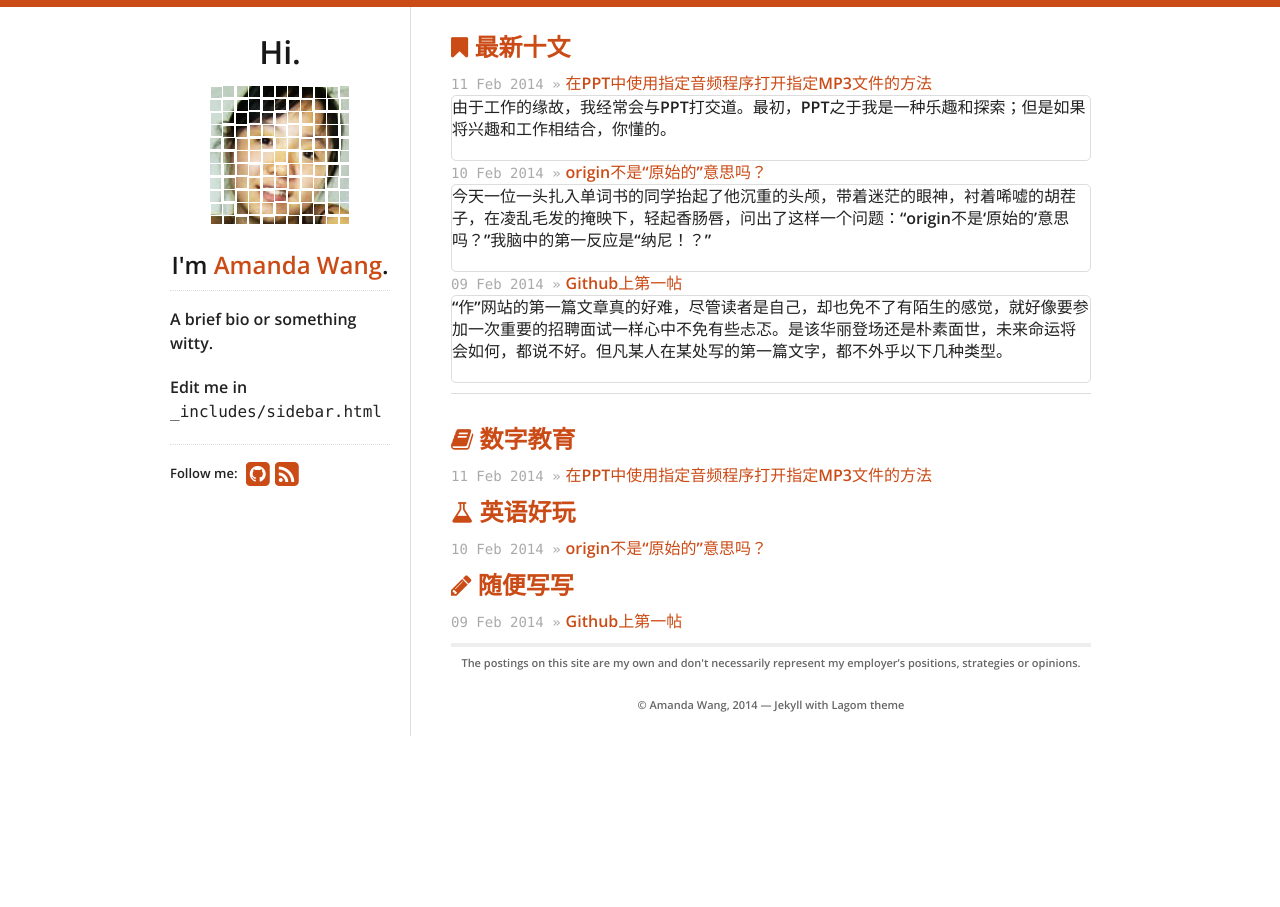
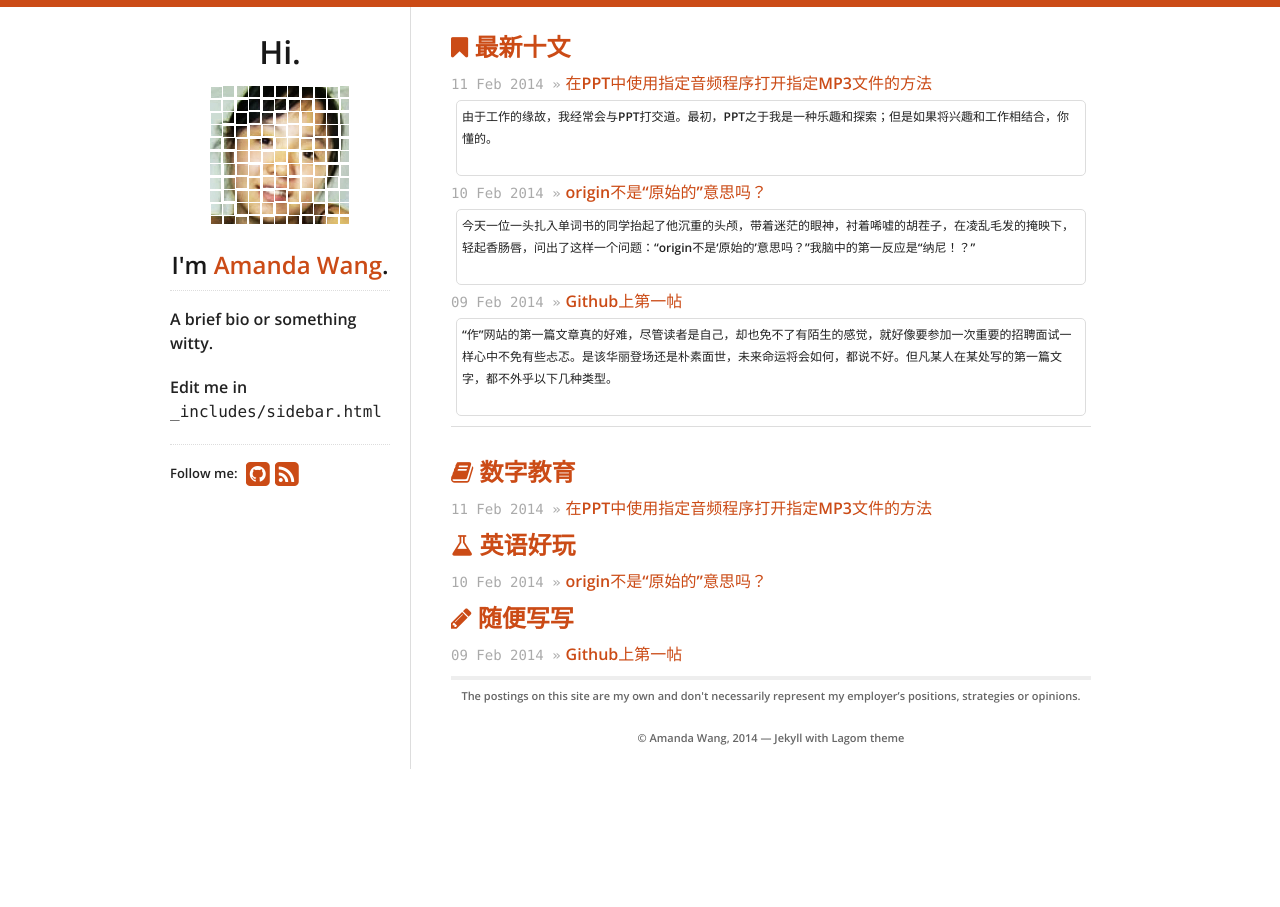
Before and after one commit to fantaghiro/fantaghiro.github.io, a Jekyll site: the page built from index.html, in a window 1280 px wide. Built offline with Jekyll 4.4.1, drawn with Linux system fonts in a browser that asks for light colours; nearby versions of some CDN libraries.

Commit message:
Update post-abstract.css

```diff
--- a/_includes/css/post-abstract.css
+++ b/_includes/css/post-abstract.css
@@ -1,4 +1,7 @@
 .post-abstract {
     border: 1px solid #ddd;
     border-radius: 5px;
+    margin: 5px;
+    padding: 5px;
+    font-size: 12px;
 }
```
